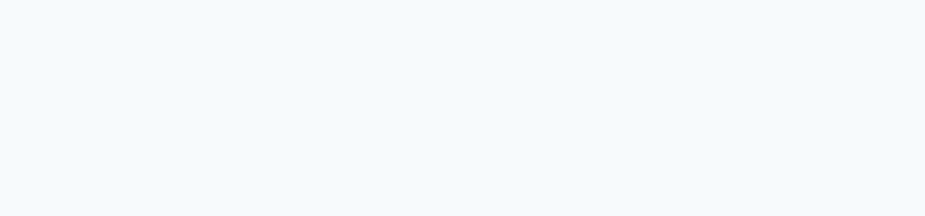
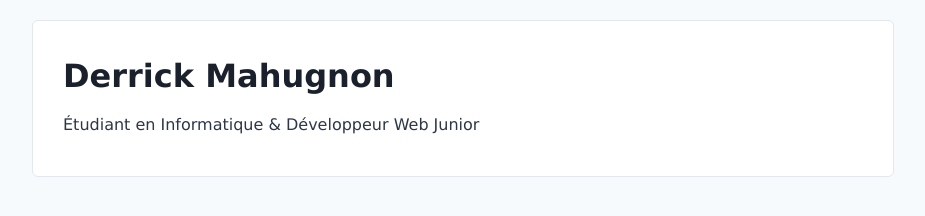
Before and after one commit to derrick12-ui/mon-cv, a plain HTML site: page index.html in a window 1280 px wide. Shown: the whole page, without its empty margins (177-1102 px from the left). Drawn offline with Linux system fonts and the light colour scheme.

Commit message:
mise en place de la section titre

```diff
--- a/index.html
+++ b/index.html
@@ -7,6 +7,11 @@
     <link rel="stylesheet" href="style.css">
 </head>
 <body>
-
+    <div class="container">
+        <header>
+            <h1>Derrick Mahugnon</h1>
+            <p>Étudiant en Informatique & Développeur Web Junior</p>
+        </header>
+    </div>
 </body>
 </html>
```
